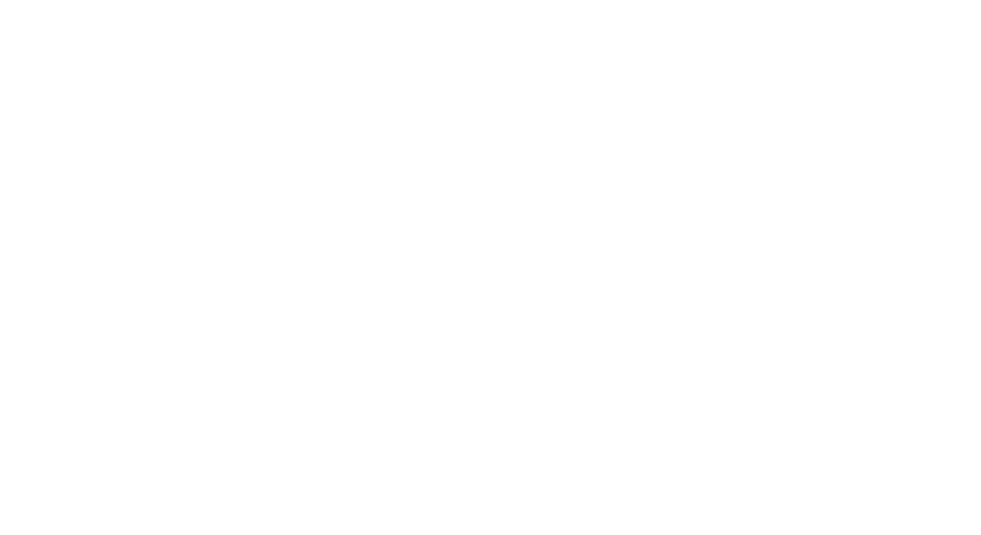
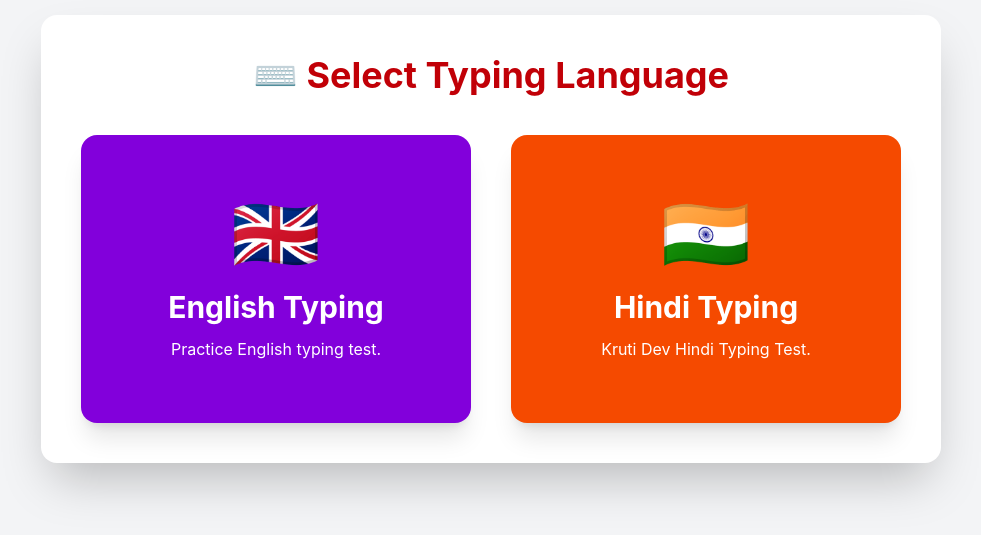
Before and after one commit to hardiksrivastava842-sketch/generation-next-foundation, a React (Vite) app: page /typing-language in a window 1280 px wide. Before the commit this address had no page. Shown: the part 161-696 px from the top of the page, without its empty margins (149-1130 px from the left). Built offline with nearby package versions, Linux system fonts and the light colour scheme.

Commit message:
Add Hindi typing structure

```diff
--- a/package.json
+++ b/package.json
@@ -15,6 +15,7 @@
     "react": "^19.2.7",
     "react-dom": "^19.2.7",
     "react-router-dom": "^7.18.1",
+    "simple-keyboard": "^3.8.158",
     "tailwindcss": "^4.3.2"
   },
   "devDependencies": {
--- a/src/App.jsx
+++ b/src/App.jsx
@@ -9,6 +9,8 @@
 import SearchStudent from "./pages/SearchStudent";
 import TypingCourse from "./pages/TypingCourse";
 import TypingResults from "./pages/TypingResults";
+import HindiTypingCourse from "./pages/HindiTypingCourse";
+import TypingLanguage from "./pages/TypingLanguage";
 
 function App() {
   return (
@@ -41,7 +43,11 @@
      {/* Typing Results */}
       <Route path="/typing-results" element={<TypingResults />} />
 
+     {/* Hindi Typing Course */}
+      <Route path="/hindi-typing-course" element={<HindiTypingCourse />} />
 
+      {/* Typing Language */}
+      <Route path="/typing-language" element={<TypingLanguage />} />
 
     </Routes>
   );
--- a/src/pages/Dashboard.jsx
+++ b/src/pages/Dashboard.jsx
@@ -142,7 +142,7 @@
   </div>
 </Link>
 
-           <Link to="/typing-course">
+           <Link to="/typing-language">
   <div className="w-64 h-64 bg-purple-700 hover:bg-purple-800 rounded-2xl shadow-xl flex flex-col items-center justify-center text-white transition-all duration-300 hover:scale-105 cursor-pointer">
 
     <div className="text-7xl mb-4">
--- /dev/null
+++ b/src/pages/HindiTypingCourse.jsx
@@ -0,0 +1,11 @@
+function HindiTypingCourse() {
+  return (
+    <div className="min-h-screen flex items-center justify-center bg-gray-100">
+      <h1 className="text-5xl font-bold text-red-700">
+        🇮🇳 Hindi Typing (Kruti Dev)
+      </h1>
+    </div>
+  );
+}
+
+export default HindiTypingCourse;
--- /dev/null
+++ b/src/pages/TypingLanguage.jsx
@@ -0,0 +1,53 @@
+import { Link } from "react-router-dom";
+
+function TypingLanguage() {
+  return (
+    <div className="min-h-screen bg-gray-100 flex items-center justify-center">
+      <div className="bg-white shadow-2xl rounded-2xl p-10 w-[900px]">
+
+        <h1 className="text-4xl font-bold text-center text-red-700 mb-10">
+          ⌨️ Select Typing Language
+        </h1>
+
+        <div className="grid grid-cols-2 gap-10">
+
+          <Link to="/typing-course">
+            <div className="h-72 rounded-2xl bg-purple-700 hover:bg-purple-800 text-white flex flex-col items-center justify-center shadow-xl hover:scale-105 transition">
+
+              <div className="text-7xl mb-5">🇬🇧</div>
+
+              <h2 className="text-3xl font-bold">
+                English Typing
+              </h2>
+
+              <p className="mt-3 text-center px-6">
+                Practice English typing test.
+              </p>
+
+            </div>
+          </Link>
+
+          <Link to="/hindi-typing-course">
+            <div className="h-72 rounded-2xl bg-orange-600 hover:bg-orange-700 text-white flex flex-col items-center justify-center shadow-xl hover:scale-105 transition">
+
+              <div className="text-7xl mb-5">🇮🇳</div>
+
+              <h2 className="text-3xl font-bold">
+                Hindi Typing
+              </h2>
+
+              <p className="mt-3 text-center px-6">
+                Kruti Dev Hindi Typing Test.
+              </p>
+
+            </div>
+          </Link>
+
+        </div>
+
+      </div>
+    </div>
+  );
+}
+
+export default TypingLanguage;
```
Also changed, not shown: src/utils/krutiMap.js (added), 1 other file (tests, documents, lock files or other folders).
